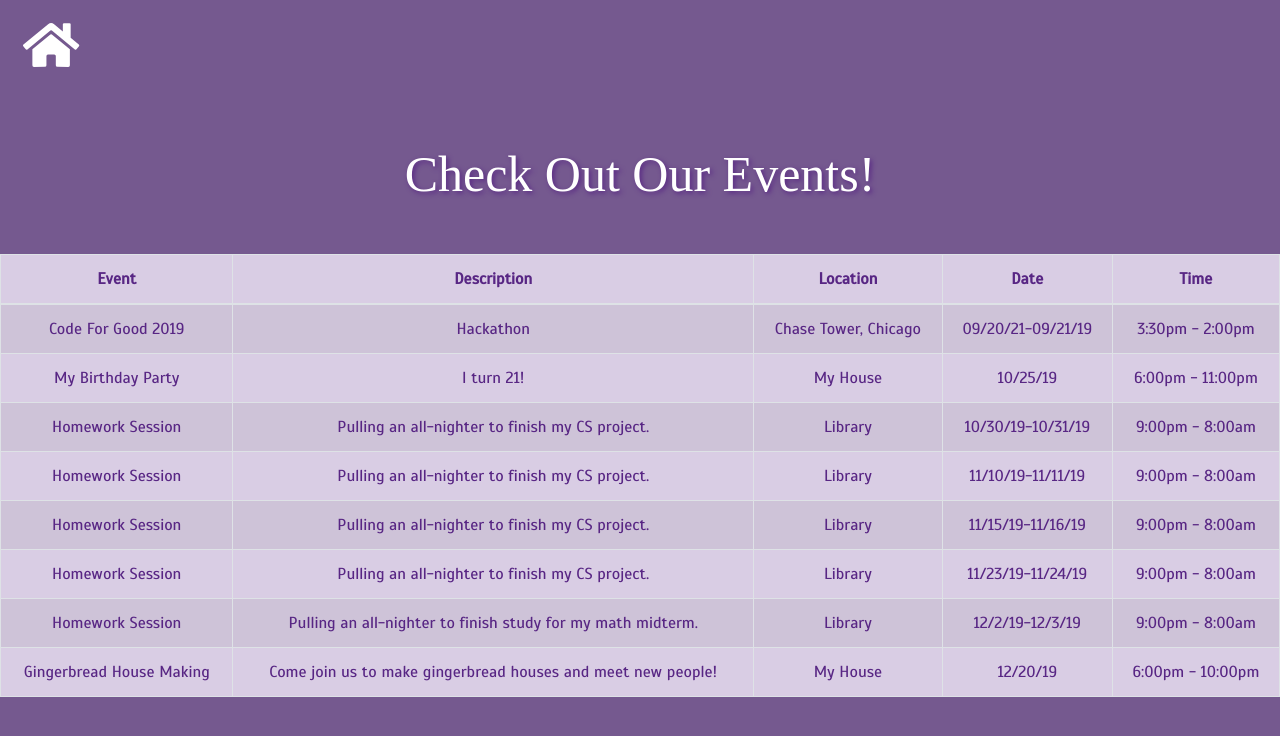
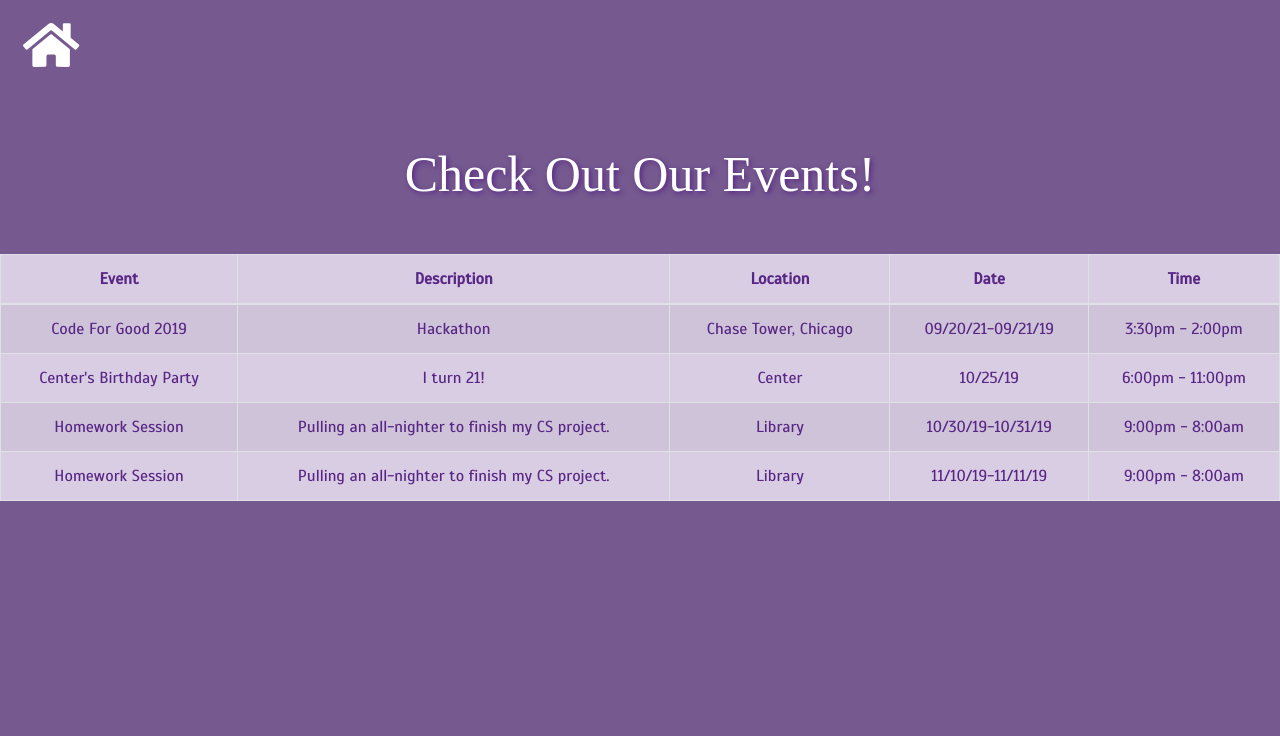
Before and after one commit to Chicago19/team-9, a React (Create React App) app in the folder cca-app/: page /calendar in a window 1280 px wide. Shown: the top 736 px of the page. Built offline with nearby package versions, Linux system fonts and the light colour scheme; a web font is replaced by a local one.

Commit message:
removed some events from calendar

```diff
--- a/cca-app/src/components/calendar.js
+++ b/cca-app/src/components/calendar.js
@@ -20,11 +20,11 @@ const events = [
         "date": "09/20/21-09/21/19"
       },
       {
-        "name": "My Birthday Party",
+        "name": "Center's Birthday Party",
         "description": "I turn 21!",
         "startTime": "6:00pm",
         "endTime": "11:00pm",
-        "location": "My House",
+        "location": "Center",
         "date": "10/25/19"
       },
       {
@@ -43,38 +43,38 @@ const events = [
         "location": "Library",
         "date": "11/10/19-11/11/19"
     },
-    {
-        "name": "Homework Session",
-        "description": "Pulling an all-nighter to finish my CS project.",
-        "startTime": "9:00pm",
-        "endTime": "8:00am",
-        "location": "Library",
-        "date": "11/15/19-11/16/19"
-    },
-    {
-        "name": "Homework Session",
-        "description": "Pulling an all-nighter to finish my CS project.",
-        "startTime": "9:00pm",
-        "endTime": "8:00am",
-        "location": "Library",
-        "date": "11/23/19-11/24/19"
-    },
-    {
-        "name": "Homework Session",
-        "description": "Pulling an all-nighter to finish study for my math midterm.",
-        "startTime": "9:00pm",
-        "endTime": "8:00am",
-        "location": "Library",
-        "date": "12/2/19-12/3/19"
-    },
-      {
-        "name": "Gingerbread House Making",
-        "description": "Come join us to make gingerbread houses and meet new people!",
-        "startTime": "6:00pm",
-        "endTime": "10:00pm",
-        "location": "My House",
-        "date": "12/20/19"
-      },
+    // {
+    //     "name": "Homework Session",
+    //     "description": "Pulling an all-nighter to finish my CS project.",
+    //     "startTime": "9:00pm",
+    //     "endTime": "8:00am",
+    //     "location": "Library",
+    //     "date": "11/15/19-11/16/19"
+    // },
+    // {
+    //     "name": "Homework Session",
+    //     "description": "Pulling an all-nighter to finish my CS project.",
+    //     "startTime": "9:00pm",
+    //     "endTime": "8:00am",
+    //     "location": "Library",
+    //     "date": "11/23/19-11/24/19"
+    // },
+    // {
+    //     "name": "Homework Session",
+    //     "description": "Pulling an all-nighter to finish study for my math midterm.",
+    //     "startTime": "9:00pm",
+    //     "endTime": "8:00am",
+    //     "location": "Library",
+    //     "date": "12/2/19-12/3/19"
+    // },
+    //   {
+    //     "name": "Gingerbread House Making",
+    //     "description": "Come join us to make gingerbread houses and meet new people!",
+    //     "startTime": "6:00pm",
+    //     "endTime": "10:00pm",
+    //     "location": "My House",
+    //     "date": "12/20/19"
+    //   },
   ];
 
 function Calendar() {
```
